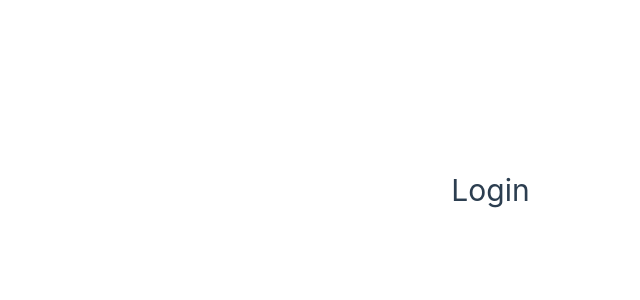
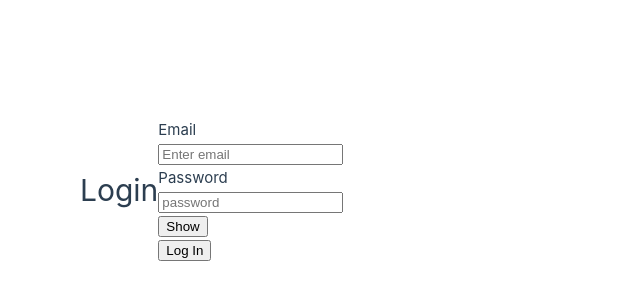
Before and after one commit to htlweiz/itp-cooking-recipes, a Vue app in the folder frontend/cooking-recipe/: page /login in a window 1280 px wide. Shown: the part 210-510 px from the top of the page, without its empty margins (0-640 px from the left). Built offline with nearby package versions, Linux system fonts and the light colour scheme.

Commit message:
add login component with form handling and password visibility toggle

```diff
--- a/frontend/cooking-recipe/src/components/Login.vue
+++ b/frontend/cooking-recipe/src/components/Login.vue
@@ -1,9 +1,52 @@
 <template>
-    <div>
-        <h1>Login</h1>
+    <div class="login-container">
+        <div class = "login-header">
+            <h1>Login</h1>
+        </div>
+        <form @submit.prevent="handleSubmit" class="login-form">
+            <div class="form-group">
+                <label for="email">Email</label>
+                <input type="email" class="form-control" id="email" aria-describedby="emailHelp" placeholder="Enter email" v-model="email">
+            </div>
+            <div class="form-group">
+                <label for="password">Password</label>
+                <div class="password-input">
+                    <input :type="showPassword ? 'text' : 'password'" id="password" v-model="password" placeholder="password" required>
+                    <button type="button" @click="togglePassword" class="password-toggle">{{ showPassword ? 'Hide' : 'Show' }}</button>
+                </div>
+            </div>
+            <button type="submit" class="login-button" :disabled="isLoading">
+                {{ isLoading ? 'Logging in...' : 'Log In' }}
+            </button>
+        </form>
     </div>
 </template>
 
+<script setup>
+import { ref } from 'vue';
+
+const email = ref('');
+const password = ref('');
+const showPassword = ref(false);
+const isLoading = ref(false);
+const errorMessage = ref('');
+
+function togglePassword() {
+  showPassword.value = !showPassword.value;
+}
+function handleSubmit() {
+    console.log('Email:', email.value);
+    console.log('Password:', password.value);
+}
+</script>
+
 <style scoped>
+.login-container {
+  min-height: 100vh;
+  display: flex;
+  align-items: center;
+  justify-content: center;
+  padding: 1rem;
+}
 
 </style>
```
Also changed, not shown: 1 other file (tests, documents, lock files or other folders).
